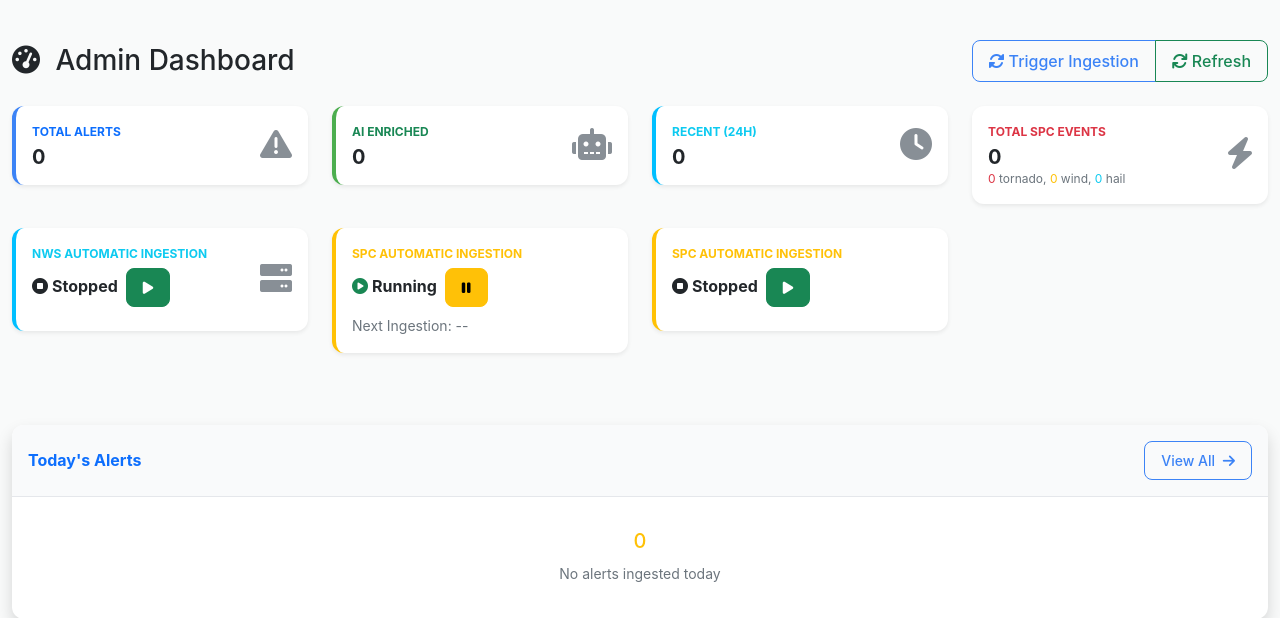
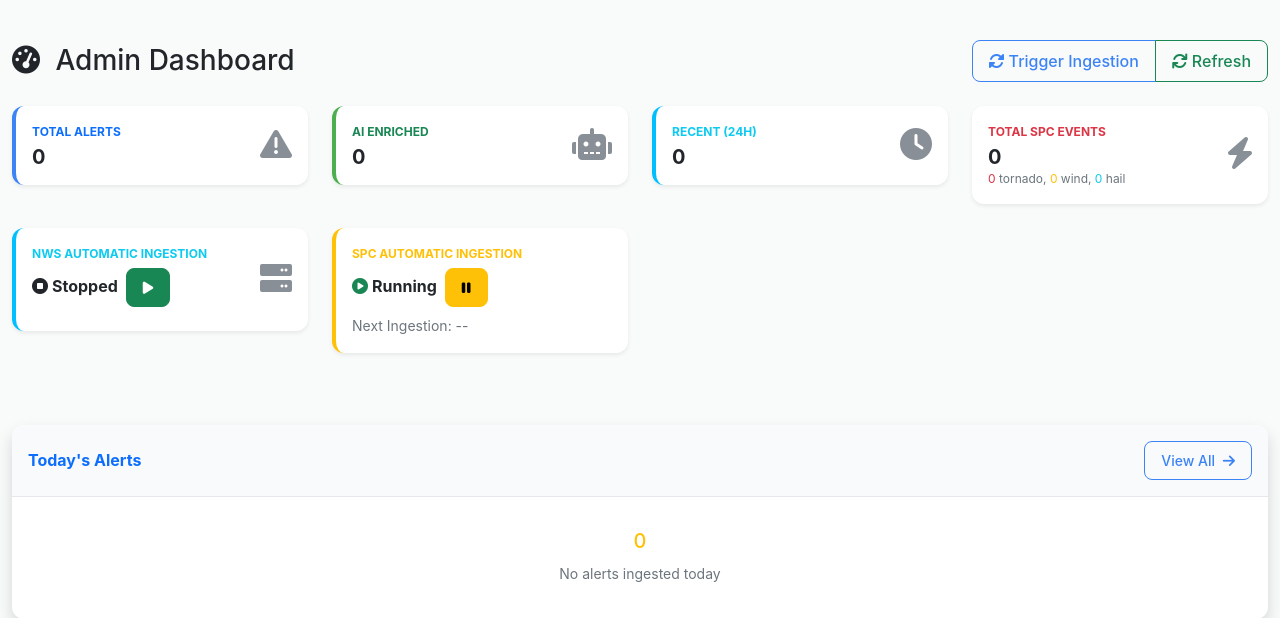
Before and after one commit to CMDVA/HailyDB, a Flask app: page /internal/dashboard in a window 1280 px wide. Shown: the part 58-676 px from the top of the page. Run offline with Flask 3, Linux system fonts and the light colour scheme; data comes from the database, SQL or seed files in the repository; data that the repository does not hold is empty.

Commit message:
Organize dashboard elements into two columns and separate ingestion controls
Removes the SPC automatic ingestion card and integrates its functionality within the NWS ingestion card on the admin dashboard.

Replit-Commit-Author: Agent
Replit-Commit-Session-Id: 466c085c-6797-4c9b-b98e-a7caa79d100d
Replit-Commit-Screenshot-Url: https://storage.googleapis.com/screenshot-production-us-central1/b39f3a59-cba9-411d-a929-796ce937d19e/589c0a95-0d75-4b39-b50d-3ed550d70d18.jpg

```diff
--- a/templates/dashboard.html
+++ b/templates/dashboard.html
@@ -206,48 +206,6 @@
             </div>
         </div>
     </div>
-    <!-- SPC Automatic Ingestion Card -->
-    <div class="col-xl-3 col-md-6 mb-4">
-        <div class="card stats-card border-left-warning">
-            <div class="card-body">
-                <div class="row no-gutters align-items-center">
-                    <div class="col mr-2">
-                        <div class="text-xs font-weight-bold text-warning text-uppercase mb-1">
-                            SPC Automatic Ingestion
-                        </div>
-                        <div class="d-flex flex-column">
-                            <div class="d-flex align-items-center mb-2">
-                                <span id="spc-scheduler-status" class="me-2 font-weight-bold">
-                                    <i class="fas fa-stop-circle me-1"></i>Stopped
-                                </span>
-                                <button id="spc-scheduler-play-btn" class="btn btn-sm btn-success me-1" onclick="onPlaySPCScheduler()" title="Start automatic SPC ingestion">
-                                    <i class="fas fa-play"></i>
-                                </button>
-                                <button id="spc-scheduler-pause-btn" class="btn btn-sm btn-warning" onclick="onPauseSPCScheduler()" style="display: none;" title="Stop automatic SPC ingestion">
-                                    <i class="fas fa-pause"></i>
-                                </button>
-                            </div>
-                            <div id="spc-ingestion-progress" class="small text-muted" style="display: none;">
-                                <div id="spc-progress-text">Initializing...</div>
-                                <div class="progress mt-1" style="height: 4px;">
-                                    <div id="spc-progress-bar" class="progress-bar progress-bar-striped progress-bar-animated bg-warning" style="width: 0%"></div>
-                                </div>
-                            </div>
-                            <div id="spc-next-ingestion-countdown" class="small text-muted" style="display: none;">
-                                Next Ingestion: <span id="spc-countdown-timer">--</span>
-                            </div>
-                            <div id="spc-last-ingestion-result" class="small" style="display: none;">
-                                <span id="spc-result-text"></span>
-                            </div>
-                        </div>
-                    </div>
-                    <div class="col-auto">
-                        <i class="fas fa-cloud-bolt fa-2x text-gray-300"></i>
-                    </div>
-                </div>
-            </div>
-        </div>
-    </div>
 </div>
         <!-- Today's Data Verification -->
         <div class="row mb-4">
```
